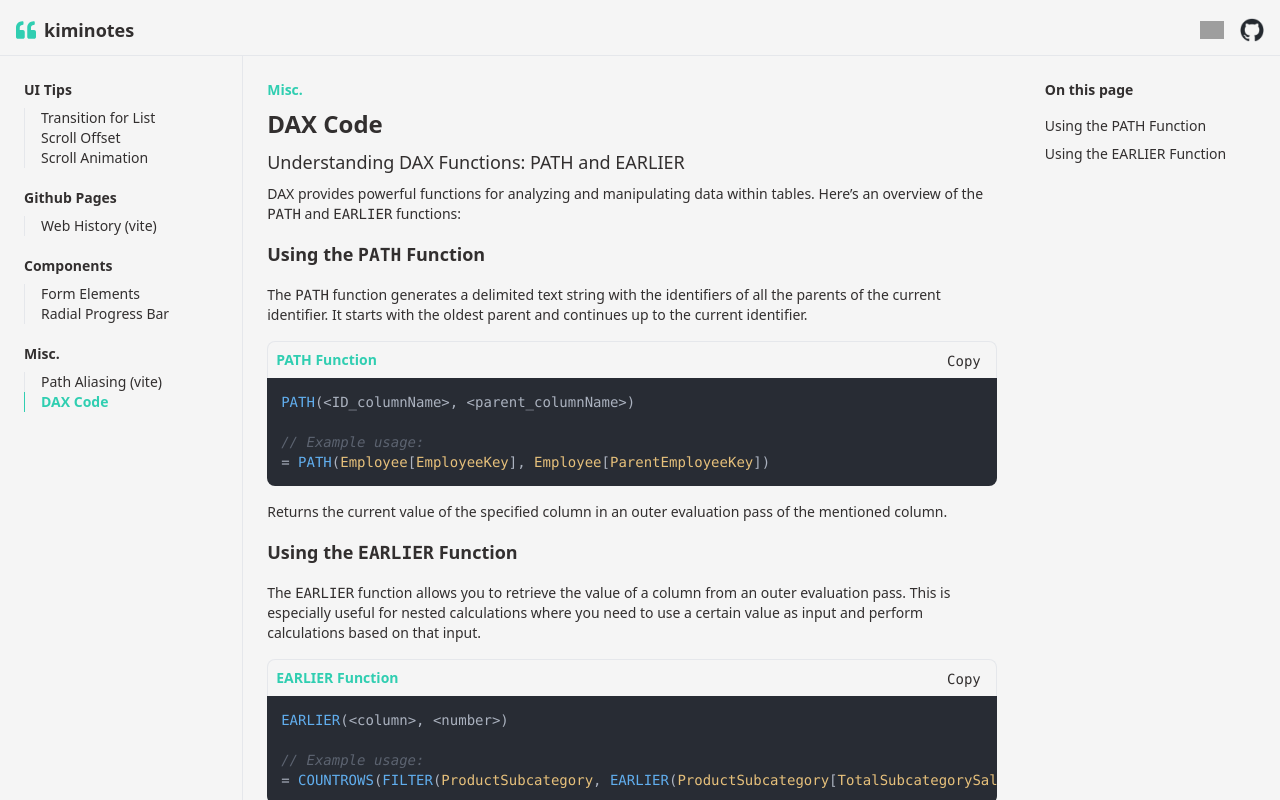
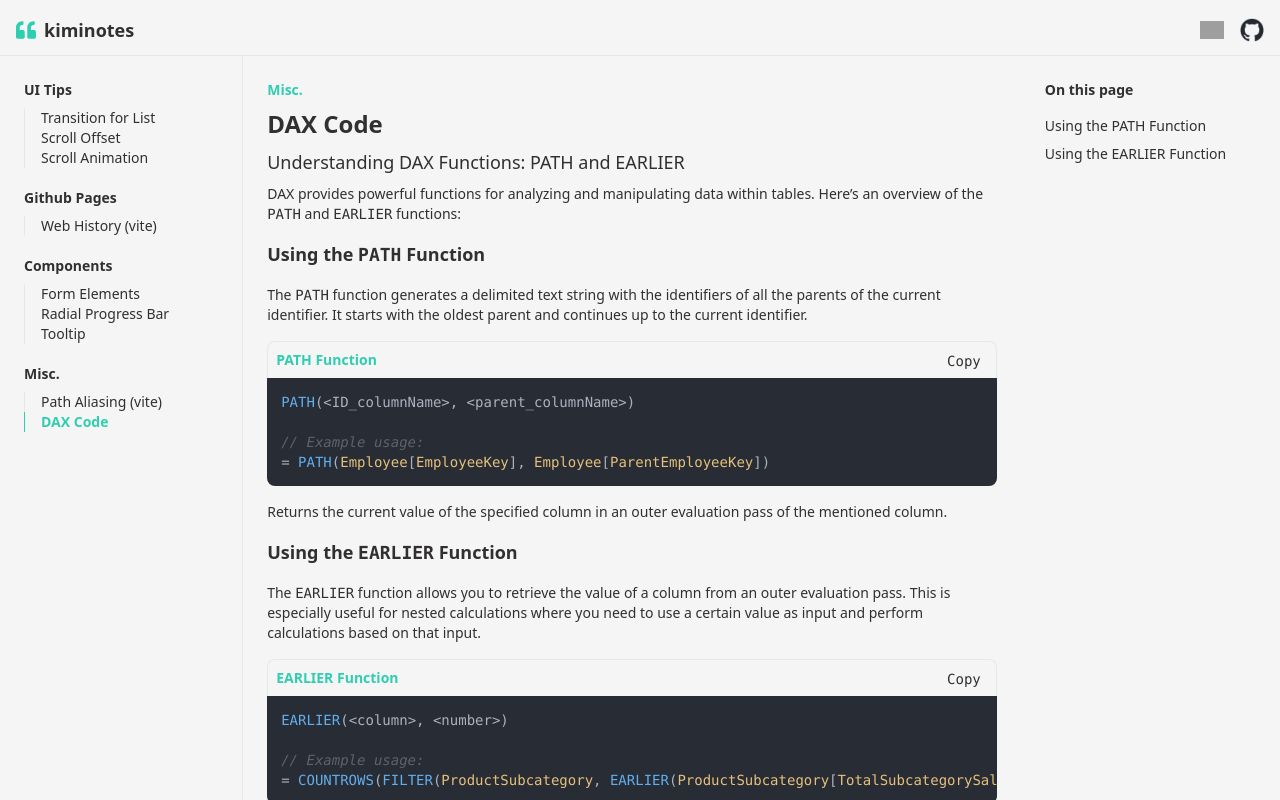
Before and after one commit to rulkimi/kiminotes, a Vue app: page /#/dax-code in a window 1280 px wide. Built offline with nearby package versions, Linux system fonts and the light colour scheme; grey boxes are pictures that could not be loaded.

Commit message:
initial setup for the tooltip components

```diff
--- /dev/null
+++ b/src/components/templates/Tooltip.vue
@@ -0,0 +1,3 @@
+<template>
+  Tooltip (the component)
+</template>
--- a/src/components/templates/index.js
+++ b/src/components/templates/index.js
@@ -3,11 +3,13 @@ import FormSelect from './FormSelect.vue';
 import FormTextarea from './FormTextarea.vue';
 import PreviewBlock from './PreviewBlock.vue';
 import RadialProgressBarComponent from './RadialProgressBarComponent.vue';
+import Tooltip from './Tooltip.vue';
 
 export {
   FormInput,
   FormSelect,
   FormTextarea,
   PreviewBlock,
-  RadialProgressBarComponent
+  RadialProgressBarComponent,
+  Tooltip
 };
--- a/src/router/index.js
+++ b/src/router/index.js
@@ -12,6 +12,7 @@ const routes = [
   { path: '/radial-progress-bar', component: () => import('../views/RadialProgressBar.vue') },
   { path: '/path-aliasing', component: () => import('../views/PathAliasing.vue') },
   { path: '/dax-code', component: () => import('../views/DAXCode.vue') },
+  { path: '/tooltip', component: () => import('../views/TooltipComponent.vue') },
 ]
 
 const router = createRouter({
--- a/src/store/mainStore.js
+++ b/src/store/mainStore.js
@@ -23,6 +23,7 @@ export const useMainStore = defineStore('main', () => {
       menus: [
         { name: 'Form Elements', path: '/form-elements' },
         { name: 'Radial Progress Bar', path: '/radial-progress-bar' },
+        { name: 'Tooltip', path: '/tooltip' },
       ]
     },
     {
--- /dev/null
+++ b/src/views/TooltipComponent.vue
@@ -0,0 +1,8 @@
+<script setup>
+import { Tooltip } from '@/components/templates';
+</script>
+
+<template>
+  Tooltip component
+  <Tooltip />
+</template>
```
